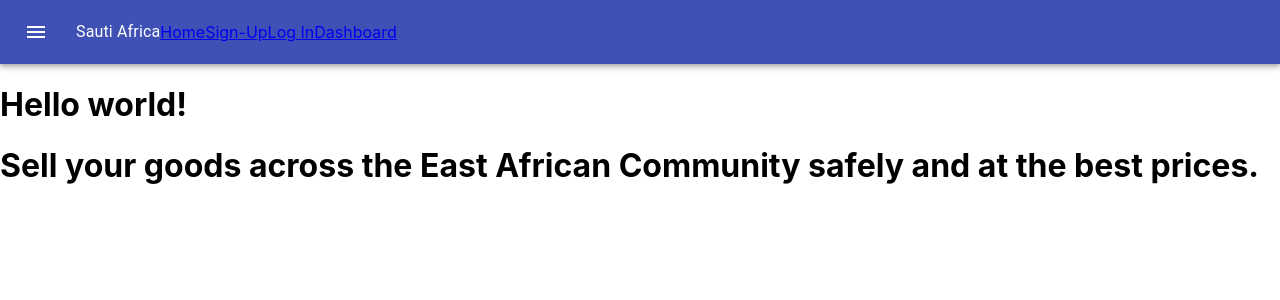
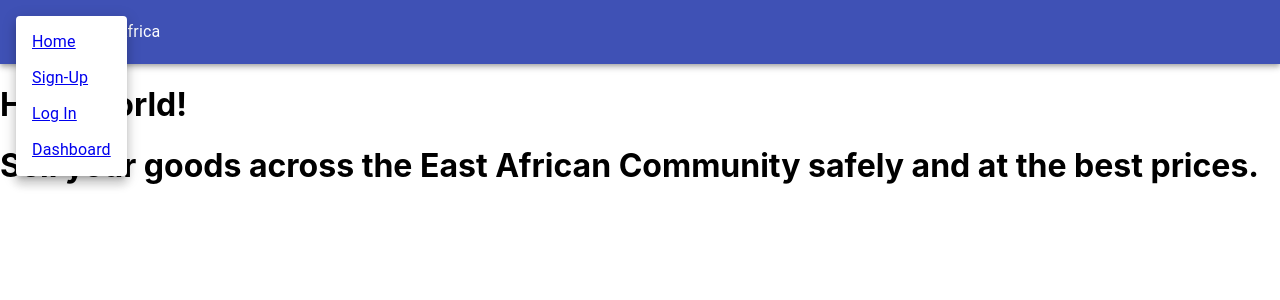
Before and after one commit to Prudent-de-Friess-United/front-end, a React (Create React App) app in the folder client/: page / in a window 1280 px wide. Both pictures are taken after a click on the button "menu". Shown: the top 300 px of the page. Built offline with nearby package versions, Linux system fonts and the light colour scheme.

Commit message:
Navbar adjustments

```diff
--- a/client/src/components/Navbar.js
+++ b/client/src/components/Navbar.js
@@ -8,6 +8,9 @@ import Typography from '@material-ui/core/Typography';
 import Button from '@material-ui/core/Button';
 import IconButton from '@material-ui/core/IconButton';
 import MenuIcon from '@material-ui/icons/Menu';
+import Menu from '@material-ui/core/Menu';
+import MenuItem from '@material-ui/core/MenuItem';
+
 
 const useStyles = makeStyles(theme => ({
     root: {
@@ -23,19 +26,30 @@ const useStyles = makeStyles(theme => ({
 
 function Navbar() {
     const classes = useStyles();
+    const [anchorEl, setAnchorEl] = React.useState(null);
+
+    const handleClick = event => {
+        setAnchorEl(event.currentTarget);
+    };
+
+    const handleClose = () => {
+        setAnchorEl(null);
+    };
 
     return (
         <div className={classes.root}>
             <AppBar position="static">
                 <Toolbar>
-                    <IconButton edge="start" className={classes.menuButton} color="inherit" aria-label="menu">
+                    <IconButton edge="start" className={classes.menuButton} color="inherit" aria-label="menu" aria-controls="simple-menu" aria-haspopup="true" onClick={handleClick}>
                         <MenuIcon />
                     </IconButton>
+                    <Menu id="simple-menu" anchorEl={anchorEl} keepMounted open={Boolean(anchorEl)} onClose={handleClose}>
+                        <MenuItem onClick={handleClose}><Link to="/">Home</Link></MenuItem>
+                        <MenuItem onClick={handleClose}><Link to="/sign-up">Sign-Up</Link></MenuItem>
+                        <MenuItem onClick={handleClose}><Link to="/sign-in">Log In</Link></MenuItem>
+                        <MenuItem onClick={handleClose}><Link to="/user-home">Dashboard</Link></MenuItem>
+                    </Menu>
                     <Typography>Sauti Africa</Typography>
-                    <Link to="/">Home</Link>
-                    <Link to="/sign-up">Sign-Up</Link>
-                    <Link to="/sign-in">Log In</Link>
-                    <Link to="/user-home">Dashboard</Link>
                 </Toolbar>
 
             </AppBar>
```
